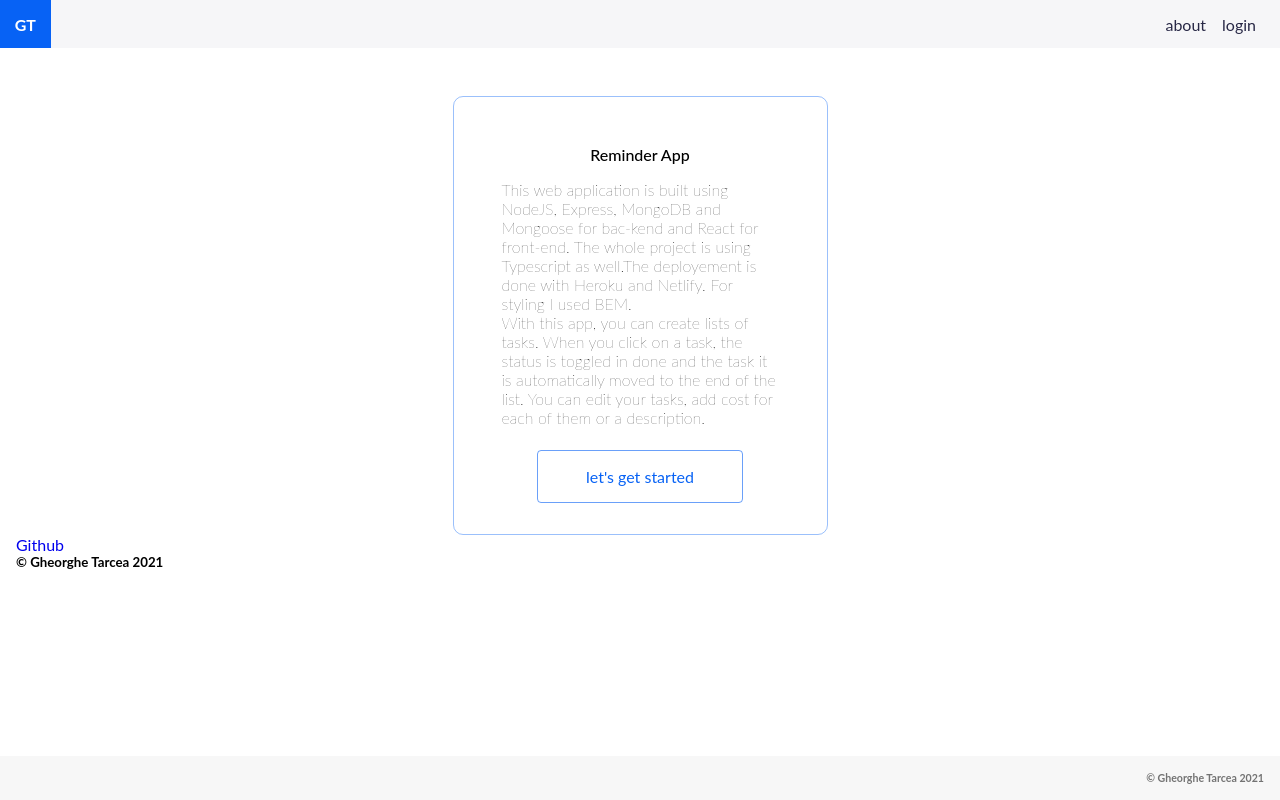
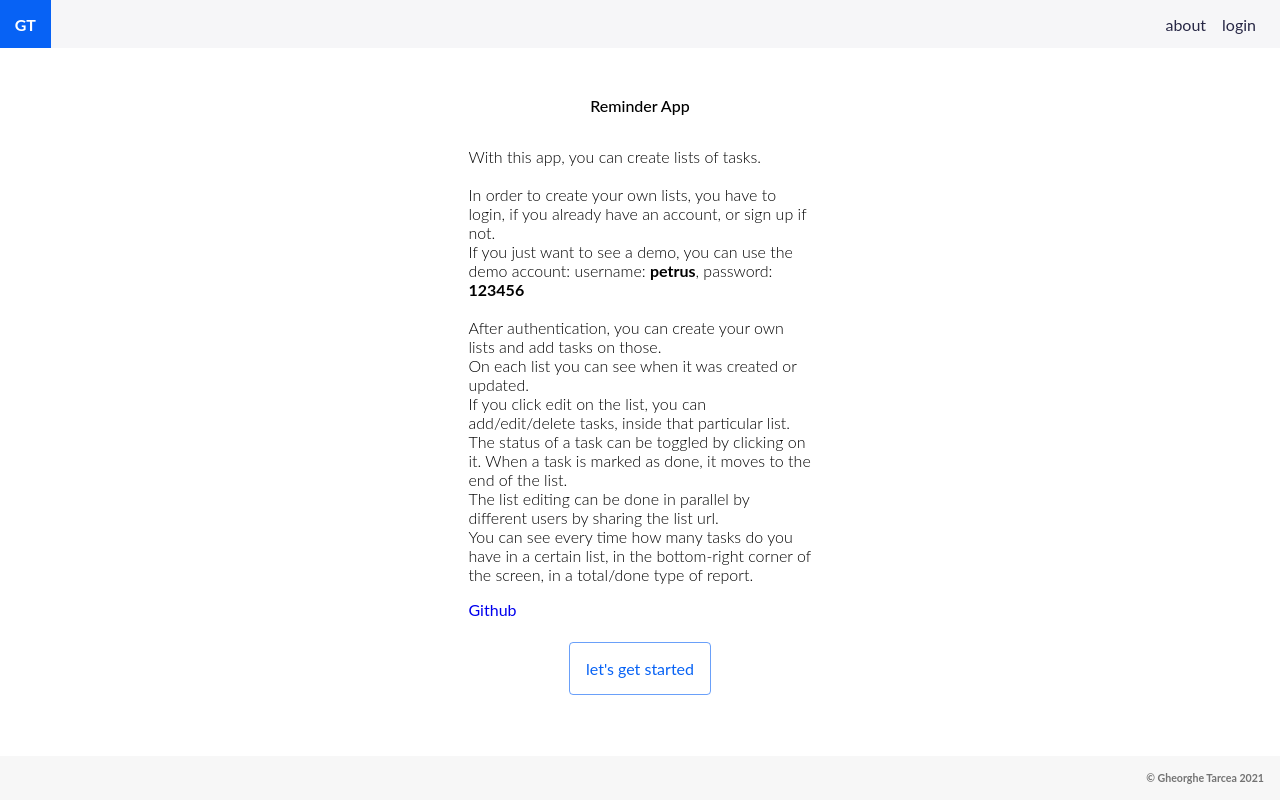
Before and after one commit to tarcea/reminders, a React (Create React App) app in the folder client/: page /about in a window 1280 px wide. Built offline with nearby package versions, Linux system fonts and the light colour scheme.

Commit message:
readme added

```diff
--- a/client/src/components/About.tsx
+++ b/client/src/components/About.tsx
@@ -10,14 +10,21 @@ const About: FC = () => {
     <div>
       <div className="landing__container">
         <h4>Reminder App</h4>
-        <p>This web application is built using NodeJS, Express, MongoDB and Mongoose for bac-kend and React for front-end. The whole project is using Typescript as well.The deployement is done with Heroku and Netlify. For styling I used BEM.</p>
-        <p>With this app, you can create lists of tasks. When you click on a task, the status is toggled in done and the task it is automatically moved to the end of the list. You can edit your tasks, add cost for each of them or a description.</p>
+        <p> With this app, you can create lists of tasks.<br /><br />
+          In order to create your own lists, you have to login, if you already have an account, or sign up if not.<br />
+          If you just want to see a demo, you can use the demo account: username: <b>petrus</b>, password: <b>123456</b><br /><br />
+          After authentication, you can create your own lists and add tasks on those.<br />
+          On each list you can see when it was created or updated.<br />
+          If you click edit on the list, you can add/edit/delete tasks, inside that particular list.<br />
+          The status of a task can be toggled by clicking on it. When a task is marked as done, it moves to the end of the list.<br />
+          The list editing can be done in parallel by different users by sharing the list url.<br />
+          You can see every time how many tasks do you have in a certain list, in the bottom-right corner of the screen, in a total/done type of report.</p>
+        <a href='https://github.com/tarcea/reminders' target='_new' >Github</a>
         <div className="landing__link">
           <Link to='/login' className="landing__link_a">let's get started</Link>
         </div>
       </div>
-      <a href='https://github.com/tarcea/reminders' target='_new' >Github</a>
-      <h5>&copy; Gheorghe Tarcea {currentYear}</h5>
+      {/* <h5>&copy; Gheorghe Tarcea {currentYear}</h5> */}
     </div>
   )
 };
--- a/client/src/components/List.tsx
+++ b/client/src/components/List.tsx
@@ -24,7 +24,7 @@ const List: FC = () => {
 
   const room = 'editRoom'
   useEffect(() => {
-    socket.emit('join-room', room, (m: any) => {
+    socket.emit('join-room', room, (m: string) => {
       console.log(m)
     });
     socket.emit('getTodos', listId, room)
--- a/client/src/components/styles/AddList.css
+++ b/client/src/components/styles/AddList.css
@@ -26,3 +26,8 @@
   color: var(--color-light-grey);
   width: 100%;
 }
+
+.add-list--create:hover {
+  cursor: pointer;
+  text-decoration: underline;
+}
--- a/client/src/components/styles/EditTodo.css
+++ b/client/src/components/styles/EditTodo.css
@@ -50,6 +50,11 @@
   padding: 0.5em;
 }
 
+.edit-todo__form input[type=submit]:hover {
+  cursor: pointer;
+  text-decoration: underline;
+}
+
 .edit-todo--quit {
   background: rgb(7, 98, 245);
   height: 2.5em;
--- a/client/src/components/styles/Landing.css
+++ b/client/src/components/styles/Landing.css
@@ -1,12 +1,10 @@
 .landing__container {
   /* font-family: 'Nunito', sans-serif; */
-  /* width: 100%; */
   max-width: 375px;
   margin: 0 auto;
-  /* background-color: #f7f7f7; */
-  padding: 3rem;
+  /* padding: 1rem; */
   border-radius: 10px;
-  border: 1px solid rgb(7, 98, 245, 0.4);
+  /* border: 1px solid rgb(7, 98, 245, 0.4); */
 }
 
 .landing__container h4 {
@@ -16,7 +14,13 @@
 }
 
 .landing__container p {
-  font-weight: 100;
+  font-weight: 300;
+  padding: 1em;
+}
+
+.landing__container a {
+  padding: 1em;
+
 }
 
 .landing__link {
```
Also changed, not shown: client/src/App.css (line endings or trailing spaces).
